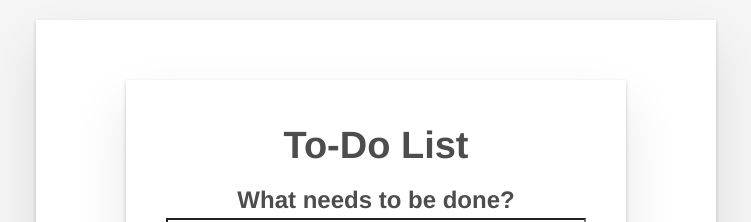
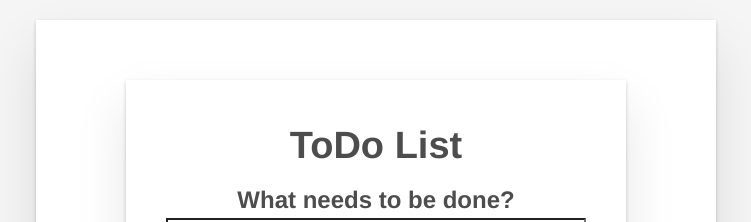
Before and after one commit to vanikapatel97/todo-vuejs, a Vue app: page / in a window 1280 px wide. Shown: the top 222 px of the page, without its empty margins (264-1015 px from the left). Built offline with nearby package versions, Linux system fonts and the light colour scheme.

Commit message:
Changed title

```diff
--- a/src/App.vue
+++ b/src/App.vue
@@ -1,6 +1,6 @@
 <template>
   <div id="app">
-    <h1>To-Do List</h1>
+    <h1>ToDo List</h1>
     <to-do-form @todo-added="addToDo"></to-do-form>
     <h2 id="list-summary" ref="listSummary" tabindex="-1">{{listSummary}}</h2>
     <ul aria-labelledby="list-summary" class ="stack-large">
```
